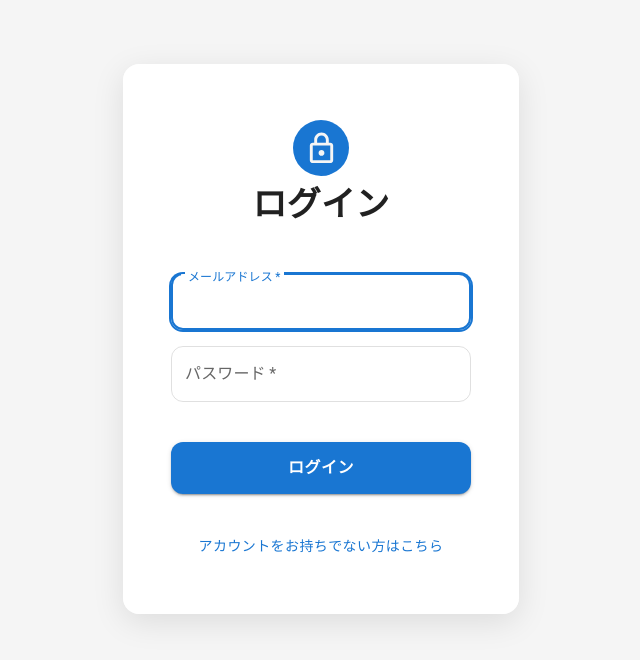
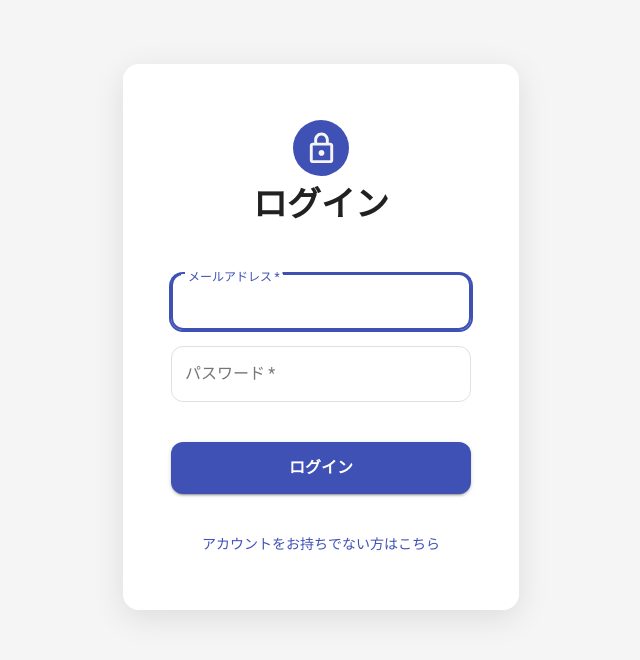
Before and after one commit to Hosi121/ShareTube, a React (Vite) app in the folder frontend/ShareTube/: page /login in a window 1280 px wide. Shown: the top 660 px of the page, without its empty margins (319-959 px from the left). Built offline with nearby package versions, Linux system fonts and the light colour scheme; no server answers.

Commit message:
ui: ページのテーマを設定

```diff
--- a/frontend/ShareTube/src/theme.ts
+++ b/frontend/ShareTube/src/theme.ts
@@ -1,60 +1,51 @@
-// src/theme.ts
+import { createTheme } from "@mui/material/styles";
 
-import { createTheme } from '@mui/material/styles';
+// カスタムカラーパレットの定義
+const customColors = {
+  primary: {
+    main: "#3f51b5", // インディゴ色（青みがかった色）
+    light: "#757de8",
+    dark: "#002984",
+    contrastText: "#ffffff",
+  },
+  secondary: {
+    main: "#f50057",
+    light: "#ff4081",
+    dark: "#c51162",
+    contrastText: "#ffffff",
+  },
+};
 
+// テーマの作成
 const theme = createTheme({
   palette: {
-        primary: {
-            main: '#1976d2', // プライマリカラー
-            light: '#42a5f5',
-            dark: '#1565c0',
+    primary: customColors.primary,
+    secondary: customColors.secondary,
+    background: {
+      default: "#f5f5f5", // 薄いグレー
+      paper: "#ffffff",
     },
-        secondary: {
-            main: '#dc004e', // セカンダリカラー
-            light: '#ff4081',
-            dark: '#9a0036',
-        },
-        background: {
-            default: '#f5f5f5',
+    text: {
+      primary: "rgba(0, 0, 0, 0.87)",
+      secondary: "rgba(0, 0, 0, 0.54)",
     },
   },
   typography: {
-        fontFamily: '"Roboto", "Helvetica", "Arial", sans-serif',
-        h1: {
-            fontSize: '2.5rem',
-            fontWeight: 500,
-        },
-        h2: {
-            fontSize: '2rem',
-            fontWeight: 500,
-        },
-        h3: {
-            fontSize: '1.75rem',
-            fontWeight: 500,
-        },
-        body1: {
-            fontSize: '1rem',
-        },
-        button: {
-            textTransform: 'none', // ボタンテキストを大文字に変換しない
-        },
+    fontFamily: [
+      "Roboto",
+      '"Helvetica Neue"',
+      "Arial",
+      "sans-serif",
+    ].join(","),
   },
   shape: {
     borderRadius: 8,
   },
-    spacing: 8, // ベーススペーシング（単位: px）
   components: {
     MuiButton: {
       styleOverrides: {
         root: {
-                    padding: '8px 16px',
-                },
-            },
-        },
-        MuiTextField: {
-            styleOverrides: {
-                root: {
-                    marginBottom: '16px',
+          textTransform: "none",
         },
       },
     },
```
Lines whose indentation alone changed are shown as unchanged.
